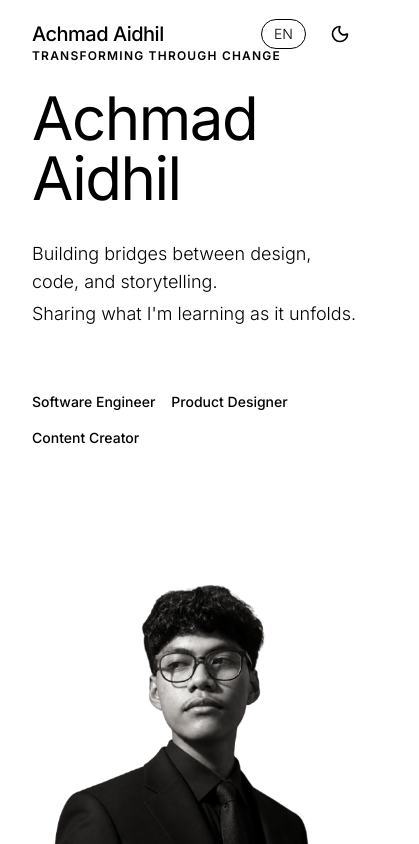
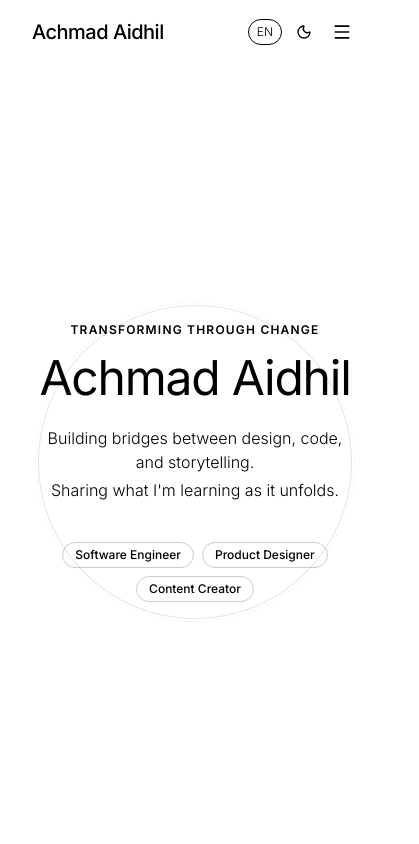
Before and after one commit to ahmadaidhil/my-portfolio, a Next.js app: page / in a window 390 px wide. Shown: the top 844 px of the page, 419 px wide, since content can reach past the window. Built offline with nearby package versions, Linux system fonts and the light colour scheme.

Commit message:
feat: improve mobile UI, fix mobile nav, and add skills section

```diff
--- a/app/page.tsx
+++ b/app/page.tsx
@@ -154,28 +154,40 @@ export default function Home() {
   return (
     <main className="w-full flex flex-col">
       {/* Hero Section */}
-      <section id="home" className="min-h-[calc(100vh-100px)] flex items-center justify-center w-full">
-        <div className="max-w-6xl mx-auto px-8 w-full flex flex-col md:flex-row items-center justify-between mt-12 md:mt-0">
+      <section id="home" className="min-h-screen flex items-center justify-center w-full pt-32 md:pt-0 pb-12 md:pb-0">
+        <div className="max-w-6xl mx-auto px-8 w-full flex flex-col md:flex-row items-center justify-between">
 
           <motion.div
-            className="flex-1 flex flex-col items-start max-w-xl"
+            className="flex-1 flex flex-col items-center text-center md:items-start md:text-left max-w-xl relative"
             initial={{ opacity: 0, y: 30 }}
             animate={{ opacity: 1, y: 0 }}
             transition={{ duration: 0.8, ease: "easeOut" }}
           >
-            <p className="text-xs font-semibold tracking-widest mb-6 uppercase">{t.hero.tagline}</p>
-            <h1 className="text-6xl font-normal tracking-tight mb-8 text-foreground">{t.hero.name}</h1>
-            <div className="space-y-1 mb-16 text-lg">
+            {/* Dekorasi khusus mobile sebagai pengganti foto */}
+            <motion.div
+              className="absolute top-1/2 left-1/2 -translate-x-1/2 -translate-y-1/2 -z-10 w-72 h-72 md:hidden border border-foreground/10 rounded-full"
+              animate={{ rotate: 360, scale: [1, 1.1, 1] }}
+              transition={{ duration: 15, repeat: Infinity, ease: "linear" }}
+            />
+            <motion.div
+              className="absolute top-1/2 left-1/2 -translate-x-1/2 -translate-y-1/2 -z-10 w-[20rem] h-[20rem] md:hidden border border-foreground/5 rounded-full border-dashed"
+              animate={{ rotate: -360 }}
+              transition={{ duration: 25, repeat: Infinity, ease: "linear" }}
+            />
+
+            <p className="text-xs font-semibold tracking-widest mb-4 md:mb-6 uppercase">{t.hero.tagline}</p>
+            <h1 className="text-5xl md:text-6xl font-normal tracking-tight mb-6 md:mb-8 text-foreground">{t.hero.name}</h1>
+            <div className="space-y-1 mb-10 md:mb-16 text-base md:text-lg">
               <p>{t.hero.line1}</p>
               <p>{t.hero.line2}</p>
             </div>
-            <div className="flex flex-wrap gap-4 text-sm">
-              {t.hero.badges.map((b) => <span key={b} className="font-medium">{b}</span>)}
+            <div className="flex flex-wrap justify-center md:justify-start gap-2 md:gap-4 text-xs md:text-sm">
+              {t.hero.badges.map((b) => <span key={b} className="font-medium px-3 py-1 border border-foreground/20 rounded-full">{b}</span>)}
             </div>
           </motion.div>
 
           <motion.div
-            className="flex-1 flex justify-end mt-16 md:mt-0 bg-white dark:bg-transparent rounded-2xl overflow-hidden p-4"
+            className="hidden md:flex flex-1 justify-end mt-16 md:mt-0 bg-white dark:bg-transparent rounded-2xl overflow-hidden p-4"
             initial={{ opacity: 0, x: 30 }}
             animate={{ opacity: 1, x: 0 }}
             transition={{ duration: 0.8, delay: 0.2, ease: "easeOut" }}
@@ -455,7 +467,7 @@ export default function Home() {
                     whileInView={{ opacity: 1, scale: 1 }}
                     transition={{ duration: 0.4, delay: 0.08 * i }}
                     viewport={{ once: true }}
-                    whileHover={{ scale: 1.08, backgroundColor: "var(--foreground)", color: "var(--background)" }}
+                    whileHover={{ scale: 1.08 }}
                   >
                     {skill}
                   </motion.span>
@@ -468,12 +480,12 @@ export default function Home() {
                 {["VS Code", "Figma", "Git", "GitHub", "Postman", "Laragon", "MySQL"].map((tool, i) => (
                   <motion.span
                     key={tool}
-                    className="px-4 py-2 border border-foreground/40 rounded-lg text-sm opacity-70 hover:opacity-100 transition-opacity cursor-default"
-                    initial={{ opacity: 0, y: 10 }}
-                    whileInView={{ opacity: 1, y: 0 }}
-                    transition={{ duration: 0.3, delay: 0.06 * i }}
+                    className="px-5 py-2.5 border border-foreground rounded-full text-sm font-medium cursor-default text-foreground"
+                    initial={{ opacity: 0, scale: 0.8 }}
+                    whileInView={{ opacity: 1, scale: 1 }}
+                    transition={{ duration: 0.4, delay: 0.08 * i }}
                     viewport={{ once: true }}
-                    whileHover={{ scale: 1.05 }}
+                    whileHover={{ scale: 1.08 }}
                   >
                     {tool}
                   </motion.span>
--- a/components/Navbar.tsx
+++ b/components/Navbar.tsx
@@ -1,10 +1,10 @@
 "use client";
 
 import Link from "next/link";
-import { Moon, Sun } from "lucide-react";
+import { Moon, Sun, Menu, X } from "lucide-react";
 import { useEffect, useState } from "react";
 import { useTheme } from "next-themes";
-import { motion, Variants } from "framer-motion";
+import { motion, Variants, AnimatePresence } from "framer-motion";
 import { useLang } from "@/context/LangContext";
 
 const headerVariants: Variants = {
@@ -31,6 +31,7 @@ export default function Navbar() {
   const { theme, setTheme } = useTheme();
   const [mounted, setMounted] = useState(false);
   const [isScrolled, setIsScrolled] = useState(false);
+  const [isMobileMenuOpen, setIsMobileMenuOpen] = useState(false);
 
   useEffect(() => {
     setMounted(true);
@@ -60,14 +61,8 @@ export default function Navbar() {
         // { name: "Contact", href: "#contact" },
       ];
 
-  const handleNavClick = (e: React.MouseEvent<HTMLAnchorElement>, href: string) => {
-    if (href.startsWith("#")) {
-      e.preventDefault();
-      const target = document.querySelector(href);
-      if (target) {
-        target.scrollIntoView({ behavior: "smooth", block: "start" });
-      }
-    }
+  const handleNavClick = () => {
+    setIsMobileMenuOpen(false);
   };
 
   return (
@@ -102,7 +97,7 @@ export default function Navbar() {
             >
               <Link
                 href={link.href}
-                onClick={(e) => handleNavClick(e, link.href)}
+                onClick={handleNavClick}
                 className="hover:opacity-70 transition-opacity"
               >
                 {link.name}
@@ -112,13 +107,13 @@ export default function Navbar() {
         </div>
 
         {/* Actions */}
-        <div className="flex items-center space-x-4">
+        <div className="flex items-center space-x-2 md:space-x-4">
           <motion.button
             variants={itemVariants}
             whileHover={{ scale: 1.05 }}
             whileTap={{ scale: 0.95 }}
             onClick={() => setLang(lang === "EN" ? "ID" : "EN")}
-            className="px-3 py-1 text-sm border border-foreground rounded-full hover:bg-foreground hover:text-background transition-colors"
+            className="px-2 py-1 md:px-3 text-xs md:text-sm border border-foreground rounded-full hover:bg-foreground hover:text-background transition-colors"
           >
             {lang}
           </motion.button>
@@ -128,13 +123,49 @@ export default function Navbar() {
               whileHover={{ scale: 1.1, rotate: 15 }}
               whileTap={{ scale: 0.9 }}
               onClick={() => setTheme(theme === "dark" ? "light" : "dark")}
-              className="p-2 hover:opacity-70 transition-opacity rounded-full hover:bg-gray-100 dark:hover:bg-gray-800"
+              className="p-1.5 md:p-2 hover:opacity-70 transition-opacity rounded-full hover:bg-gray-100 dark:hover:bg-gray-800"
             >
-              {theme === "dark" ? <Sun className="w-5 h-5" /> : <Moon className="w-5 h-5" />}
+              {theme === "dark" ? <Sun className="w-4 h-4 md:w-5 md:h-5" /> : <Moon className="w-4 h-4 md:w-5 md:h-5" />}
             </motion.button>
           )}
+
+          {/* Mobile Menu Toggle */}
+          <motion.button
+            variants={itemVariants}
+            whileTap={{ scale: 0.9 }}
+            onClick={() => setIsMobileMenuOpen(!isMobileMenuOpen)}
+            className="md:hidden p-1.5 hover:opacity-70 transition-opacity rounded-full"
+          >
+            {isMobileMenuOpen ? <X className="w-5 h-5" /> : <Menu className="w-5 h-5" />}
+          </motion.button>
         </div>
       </nav>
+
+      {/* Mobile Menu Dropdown */}
+      <AnimatePresence>
+        {isMobileMenuOpen && (
+          <motion.div
+            initial={{ opacity: 0, height: 0 }}
+            animate={{ opacity: 1, height: "auto" }}
+            exit={{ opacity: 0, height: 0 }}
+            transition={{ duration: 0.3 }}
+            className="md:hidden bg-background/95 backdrop-blur-xl border-b border-foreground/10 overflow-hidden"
+          >
+            <div className="flex flex-col px-8 py-4 space-y-4 text-foreground">
+              {links.map((link) => (
+                <Link
+                  key={link.href}
+                  href={link.href}
+                  onClick={handleNavClick}
+                  className="text-lg font-medium hover:opacity-70 transition-opacity py-2 border-b border-foreground/5"
+                >
+                  {link.name}
+                </Link>
+              ))}
+            </div>
+          </motion.div>
+        )}
+      </AnimatePresence>
     </motion.header>
   );
 }
```
